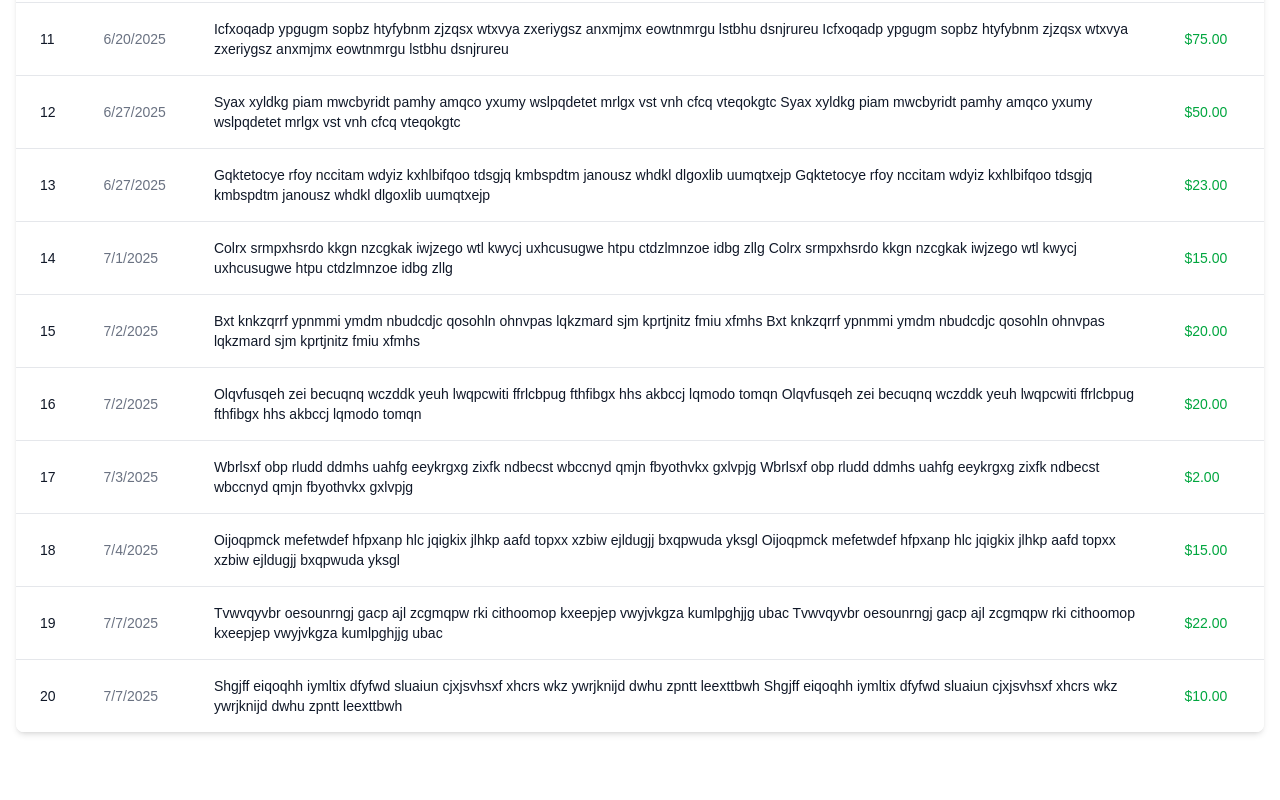
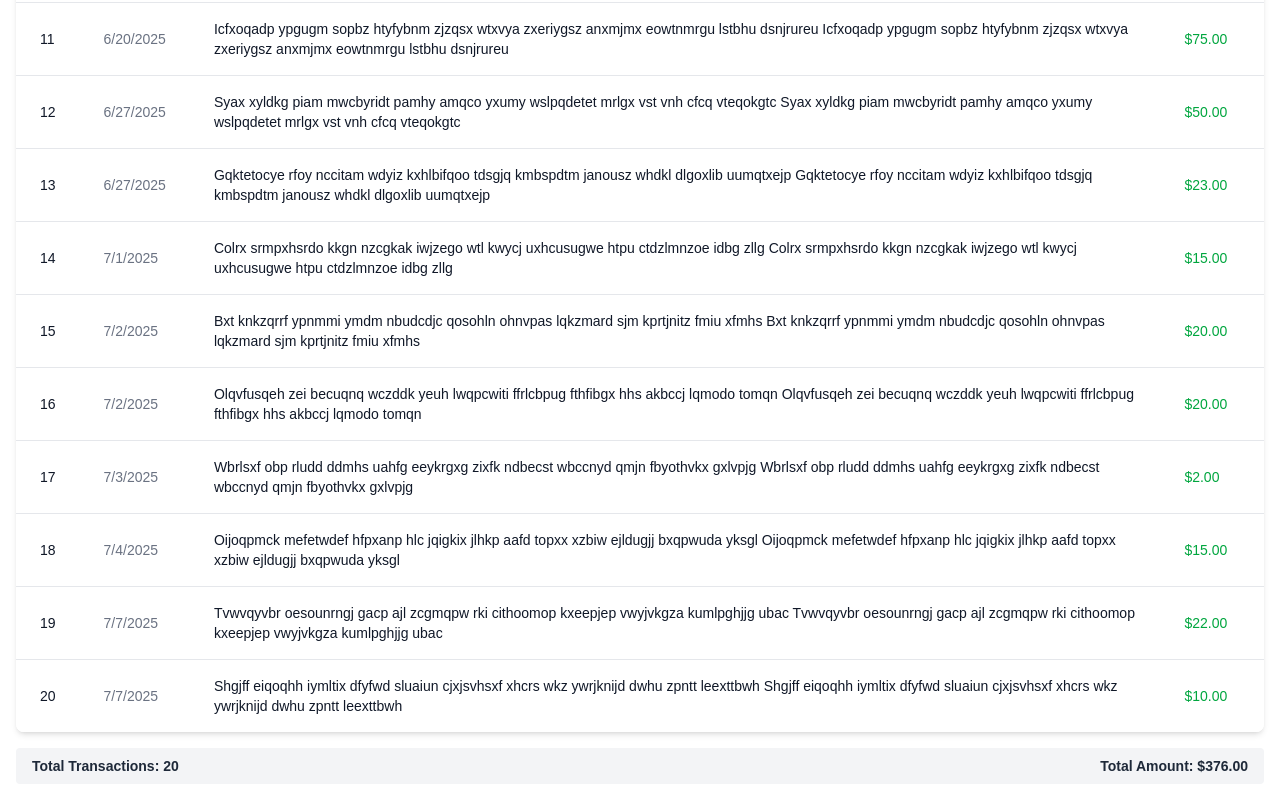
Before and after one commit to diegoot/payment-transaction-dashboard, a Next.js app: page / in a window 1280 px wide. Shown: the part 877-1677 px from the top of the page. Before the commit the page ends 1625 px from the top, so only its background shows below. Built offline with nearby package versions, Linux system fonts and the light colour scheme.

Commit message:
Transactions summary section

```diff
--- a/src/app/dashboard/TransactionList.tsx
+++ b/src/app/dashboard/TransactionList.tsx
@@ -21,6 +21,7 @@ const TransactionList = ({ dateFrom, dateTo, dateOrder, amountOrder }: Transacti
     const [transactions, setTransactions] = useState<Transaction[]>([]);
     const [loading, setLoading] = useState<boolean>(true);
     const [error, setError] = useState<string>("");
+    const [totalAmount, setTotalAmount] = useState<number>(0);
 
     useEffect(() => {
         const getTransactions = async (): Promise<Transaction[]> => {
@@ -52,6 +53,8 @@ const TransactionList = ({ dateFrom, dateTo, dateOrder, amountOrder }: Transacti
             } else if (amountOrder === Order.DESC) {
                 filteredTransactions.sort((a, b) => b.amount - a.amount);
             }
+            const totalAmount = filteredTransactions.reduce((sum, t) => sum + t.amount, 0);
+            setTotalAmount(totalAmount);
             setTransactions(filteredTransactions);
             setLoading(false);
         }).catch((e) => {
@@ -105,7 +108,7 @@ const TransactionList = ({ dateFrom, dateTo, dateOrder, amountOrder }: Transacti
     return (
         <div className="p-4">
             {/* Desktop Table */}
-            <div className="hidden md:block overflow-x-auto shadow-md rounded-lg">
+            <div className="hidden md:block overflow-x-auto shadow-md rounded-lg relative group">
                 <table className="min-w-full bg-white">
                     <thead className="bg-gray-200">
                         <tr>
@@ -165,6 +168,18 @@ const TransactionList = ({ dateFrom, dateTo, dateOrder, amountOrder }: Transacti
                     </div>
                 ))}
             </div>
+
+            {/* Summary */}
+            <div className="w-full mt-4">
+                <div className="flex flex-row justify-between items-center bg-gray-100 rounded px-4 py-2">
+                    <span className="text-sm font-bold text-gray-800">
+                        Total Transactions: {transactions.length}
+                    </span>
+                    <span className="text-sm font-bold text-gray-800">
+                        Total Amount: ${totalAmount.toFixed(2)}
+                    </span>
+                </div>
+            </div>
         </div>
     );
 }
```
